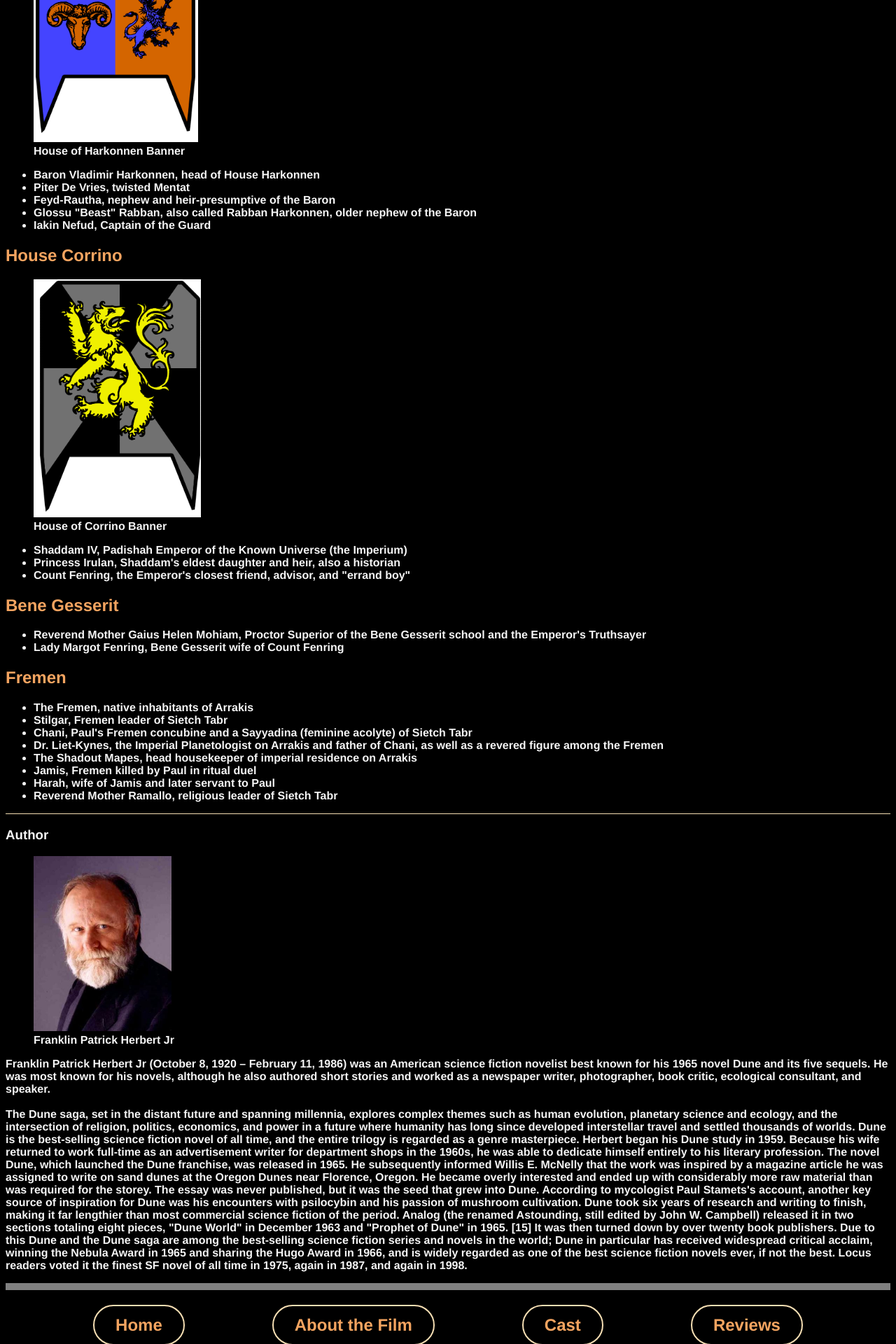
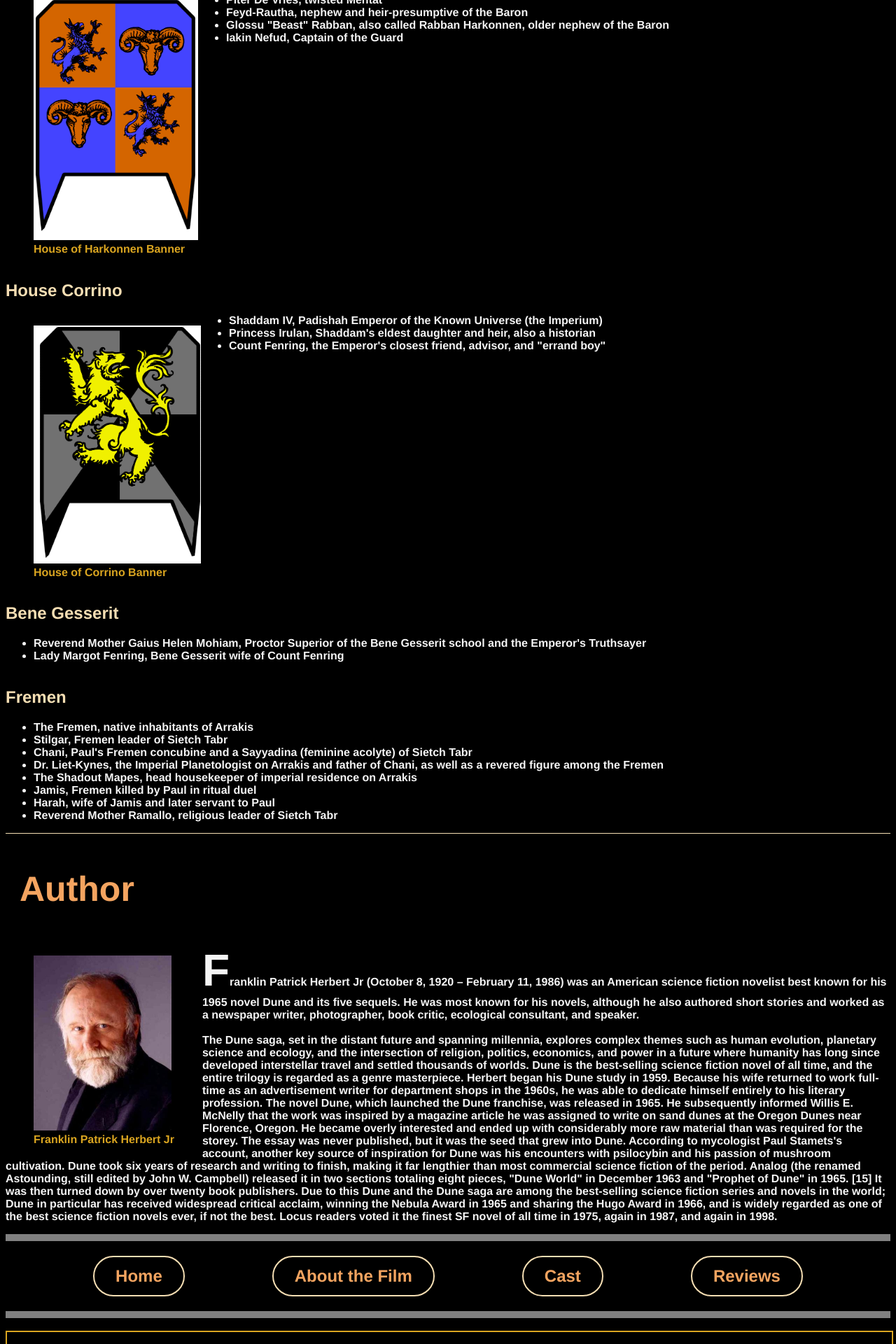
Before and after one commit to AlliVictor/Group-3_Assignment1, a PHP site: page /pages/filminfo.html in a window 1280 px wide; the page is wider, and only the part inside the window is pictured. Shown: the part 2120-4040 px from the top of that part at 70% size. Run offline with PHP 8.4, Linux system fonts and the light colour scheme.

Commit message:
Completed Assigbment

```diff
--- a/style/cast.css
+++ b/style/cast.css
@@ -18,7 +18,7 @@ nav
     font-family: Helvetica, sans-serif;
     height: 100px;
     display: flex;
-    align-items: right;
+    align-items: center;
     justify-content: space-evenly;
 }
 
@@ -34,7 +34,7 @@ nav a
     border: 2px solid wheat;
     display: flex;
     flex-direction: column;
-    align-items: center;
+    align-items: space-evenly;
     justify-content: center;
 }
 
--- a/style/filminfo.css
+++ b/style/filminfo.css
@@ -18,7 +18,7 @@ nav
     font-family: Helvetica, sans-serif;
     height: 100px;
     display: flex;
-    align-items: right;
+    align-items: center;
     justify-content: space-evenly;
 }
 
@@ -34,7 +34,7 @@ nav a
     border: 2px solid wheat;
     display: flex;
     flex-direction: column;
-    align-items: center;
+    align-items: space-evenly;
     justify-content: center;
 }
 
@@ -65,9 +65,46 @@ article
     font-weight: bold;
 }
 
+h1
+{
+    color: sandybrown;
+    font-size: 50px;
+
+    padding-bottom: -60px;
+    padding-left: 20px;
+}
+
 h2
 {
-    color: sandybrown;
+    color: wheat;
+}
+
+figcaption
+{
+    color: goldenrod;
+}
+figure
+{
+    float: left;
+}
+
+p::first-letter
+{
+    font-size: 400%;
+}
+
+#houses
+{
+    float: left;
+}
+ul
+{
+    position: relative;
+}
+
+#author
+{
+    float: left;
 }
 
 footer
--- a/style/homepage.css
+++ b/style/homepage.css
@@ -18,7 +18,7 @@ nav
     font-family: Helvetica, sans-serif;
     height: 100px;
     display: flex;
-    align-items: right;
+    align-items: center;
     justify-content: space-evenly;
 }
 
@@ -35,7 +35,7 @@ nav a
 
     display: flex;
     flex-direction: column;
-    align-items: center;
+    align-items: space-evenly;
     justify-content: center;
 }
 
--- a/style/reviews.css
+++ b/style/reviews.css
@@ -18,7 +18,7 @@ nav
     font-family: Helvetica, sans-serif;
     height: 100px;
     display: flex;
-    align-items: right;
+    align-items: center;
     justify-content: space-evenly;
 }
 
@@ -34,7 +34,7 @@ nav a
     border: 2px solid wheat;
     display: flex;
     flex-direction: column;
-    align-items: center;
+    align-items: space-evenly;
     justify-content: center;
 }
 
```
